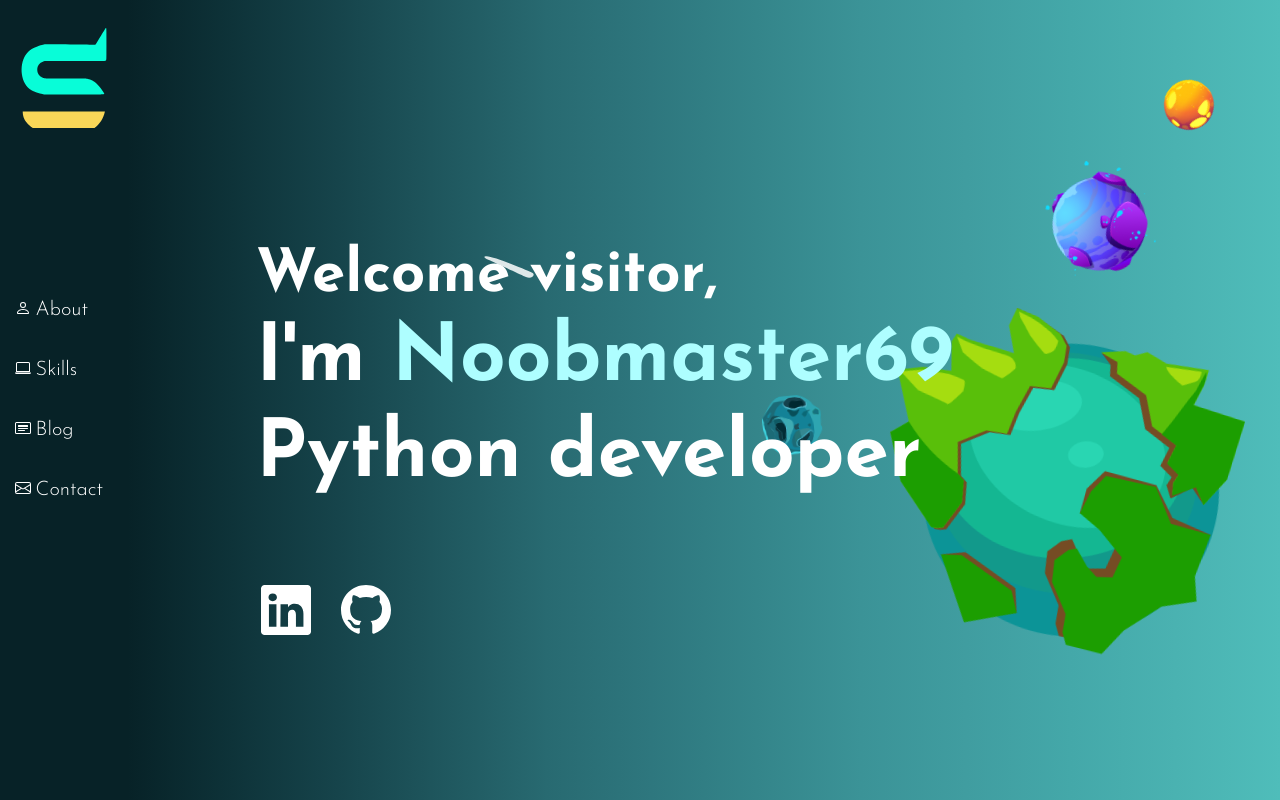
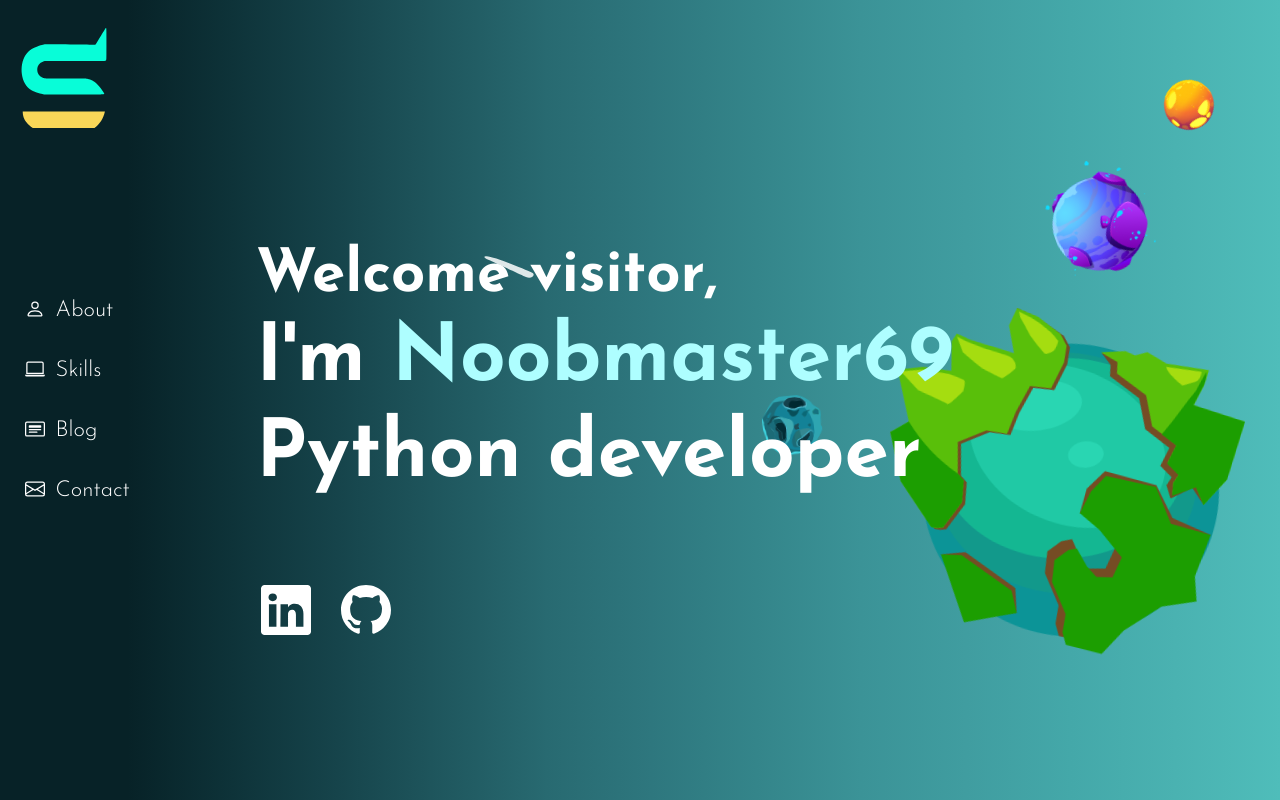
Before and after one commit to simarsudo/portfolio, a Django app: page / in a window 1280 px wide. Run offline with Django 4.2, Linux system fonts and the light colour scheme; style sheets or scripts are compiled from the project's sources.

Commit message:
navbar overhaul

```diff
--- a/index/templates/index/components/navbar.html
+++ b/index/templates/index/components/navbar.html
@@ -3,10 +3,8 @@
         <li class="navbar-container__li">
             <a href="{% url 'about' %}" class="navbar-container__a">
                 <svg
-                    class="svg"
+                    class="nav-svg"
                     xmlns="http://www.w3.org/2000/svg"
-                    width="16"
-                    height="16"
                     fill="currentColor"
                     class="bi bi-person"
                     viewBox="0 0 16 16"
@@ -15,16 +13,14 @@
                         d="M8 8a3 3 0 1 0 0-6 3 3 0 0 0 0 6zm2-3a2 2 0 1 1-4 0 2 2 0 0 1 4 0zm4 8c0 1-1 1-1 1H3s-1 0-1-1 1-4 6-4 6 3 6 4zm-1-.004c-.001-.246-.154-.986-.832-1.664C11.516 10.68 10.289 10 8 10c-2.29 0-3.516.68-4.168 1.332-.678.678-.83 1.418-.832 1.664h10z"
                     />
                 </svg>
-                <span class="svg-text">About</span>
+                <span class="nav-svg-text">About</span>
             </a>
         </li>
         <li class="navbar-container__li">
             <a href="#" class="navbar-container__a">
                 <svg
-                    class="svg"
+                    class="nav-svg"
                     xmlns="http://www.w3.org/2000/svg"
-                    width="16"
-                    height="16"
                     fill="currentColor"
                     class="bi bi-laptop"
                     viewBox="0 0 16 16"
@@ -33,16 +29,14 @@
                         d="M13.5 3a.5.5 0 0 1 .5.5V11H2V3.5a.5.5 0 0 1 .5-.5h11zm-11-1A1.5 1.5 0 0 0 1 3.5V12h14V3.5A1.5 1.5 0 0 0 13.5 2h-11zM0 12.5h16a1.5 1.5 0 0 1-1.5 1.5h-13A1.5 1.5 0 0 1 0 12.5z"
                     />
                 </svg>
-                <span class="svg-text">Skills</span>
+                <span class="nav-svg-text">Skills</span>
             </a>
         </li>
         <li class="navbar-container__li">
             <a href="#" class="navbar-container__a">
                 <svg
-                    class="svg"
+                    class="nav-svg"
                     xmlns="http://www.w3.org/2000/svg"
-                    width="16"
-                    height="16"
                     fill="currentColor"
                     class="bi bi-card-heading"
                     viewBox="0 0 16 16"
@@ -54,13 +48,13 @@
                         d="M3 8.5a.5.5 0 0 1 .5-.5h9a.5.5 0 0 1 0 1h-9a.5.5 0 0 1-.5-.5zm0 2a.5.5 0 0 1 .5-.5h6a.5.5 0 0 1 0 1h-6a.5.5 0 0 1-.5-.5zm0-5a.5.5 0 0 1 .5-.5h9a.5.5 0 0 1 .5.5v1a.5.5 0 0 1-.5.5h-9a.5.5 0 0 1-.5-.5v-1z"
                     />
                 </svg>
-                <span class="svg-text">Blog</span>
+                <span class="nav-svg-text">Blog</span>
             </a>
         </li>
         <li class="navbar-container__li">
             <a href="#" class="navbar-container__a">
                 <svg
-                    class="svg"
+                    class="nav-svg"
                     xmlns="http://www.w3.org/2000/svg"
                     width="16"
                     height="16"
@@ -72,7 +66,7 @@
                         d="M0 4a2 2 0 0 1 2-2h12a2 2 0 0 1 2 2v8a2 2 0 0 1-2 2H2a2 2 0 0 1-2-2V4Zm2-1a1 1 0 0 0-1 1v.217l7 4.2 7-4.2V4a1 1 0 0 0-1-1H2Zm13 2.383-4.708 2.825L15 11.105V5.383Zm-.034 6.876-5.64-3.471L8 9.583l-1.326-.795-5.64 3.47A1 1 0 0 0 2 13h12a1 1 0 0 0 .966-.741ZM1 11.105l4.708-2.897L1 5.383v5.722Z"
                     />
                 </svg>
-                <span class="svg-text">Contact</span>
+                <span class="nav-svg-text">Contact</span>
             </a>
         </li>
     </ul>
--- a/static-production/scss/index.scss
+++ b/static-production/scss/index.scss
@@ -33,7 +33,7 @@ body {
     @include hoverline;
 }
 
-.svg {
+.nav-svg {
     @include nav-svg;
 }
 
--- a/static-production/scss/mixins/mixins.scss
+++ b/static-production/scss/mixins/mixins.scss
@@ -186,7 +186,7 @@
 
         &__a {
             position: relative;
-            font-size: 2rem;
+            font-size: 2.2rem;
             font-weight: 500;
             text-decoration: none;
             text-align: left;
@@ -213,10 +213,12 @@
 }
 
 @mixin nav-svg {
-    margin-left: 1.5rem;
+    height: 2rem;
+    width: 2rem;
+    margin-left: 2.5rem;
 
     &-text {
-        margin-left: 1rem;
+        margin-left: 3rem;
     }
 }
 
```
